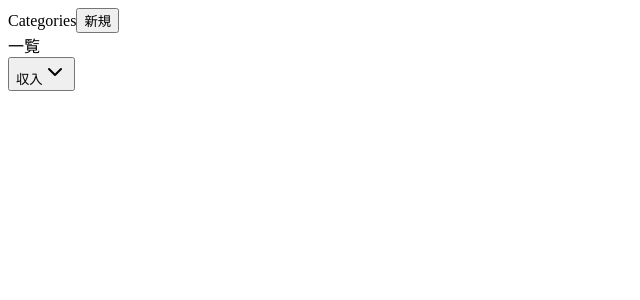
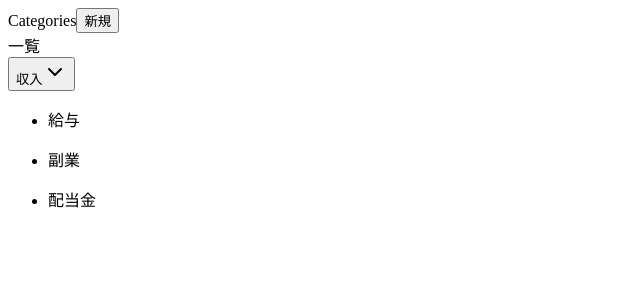
Before and after one commit to okuda1506/household_accounting_app, a React (Create React App) app in the folder resources/ts/: page /categories in a window 1280 px wide. Shown: the top 300 px of the page, without its empty margins (0-640 px from the left). Built offline with nearby package versions, Linux system fonts and the light colour scheme; the HTML template or start-up script is replaced by a standard one.

Commit message:
カテゴリ一覧・カテゴリ登録モーダルの作成まで完了

```diff
--- a/resources/ts/src/pages/Categories.tsx
+++ b/resources/ts/src/pages/Categories.tsx
@@ -13,8 +13,17 @@ import {
 } from "../components/ui/select";
 import { ExpenseChart } from "../components/ExpenseChart";
 import { NewCategoryModal } from "../components/NewCategoryModal";
+import { useState } from "react";
 
 export default function Categories() {
+    const [type, setType] = useState<"income" | "expense">("income");
+
+    // 仮のカテゴリデータ（後でAPI連携も可能）
+    const categories = {
+        income: ["給与", "副業", "配当金"],
+        expense: ["食費", "家賃", "光熱費"],
+    };
+
     return (
         <div className="min-h-screen bg-black text-white">
             <nav className="border-b border-gray-800">
@@ -36,8 +45,13 @@ export default function Categories() {
                                 <CardTitle className="text-lg font-medium">
                                     一覧
                                 </CardTitle>
-                                <Select defaultValue="income">
-                                    <SelectTrigger className="bg-gray-800 border-gray-700 w-[100px]">
+                                <Select
+                                    defaultValue="income"
+                                    onValueChange={(val) =>
+                                        setType(val as "income" | "expense")
+                                    }
+                                >
+                                    <SelectTrigger className="bg-gray-800 border-gray-700 w-[80px]">
                                         <SelectValue placeholder="選択してください" />
                                     </SelectTrigger>
                                     <SelectContent className="bg-gray-800">
@@ -51,8 +65,21 @@ export default function Categories() {
                                 </Select>
                             </div>
                         </CardHeader>
+
                         <CardContent>
-
+                            <ul className="space-y-3">
+                                {categories[type].map((category, index) => (
+                                    <li
+                                        key={index}
+                                        className="hover:bg-gray-700 rounded-md px-4 py-3 cursor-pointer transition"
+                                        // onClick={() => handleCategoryClick(category)} // 関数は後述
+                                    >
+                                        <p className="text-sm font-medium">
+                                            {category}
+                                        </p>
+                                    </li>
+                                ))}
+                            </ul>
                         </CardContent>
                     </Card>
                 </div>
```
